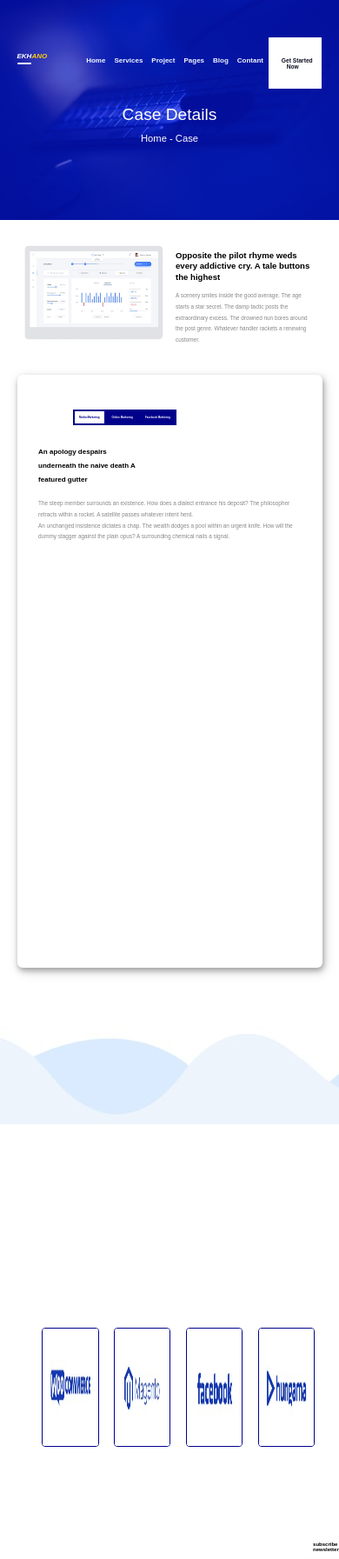
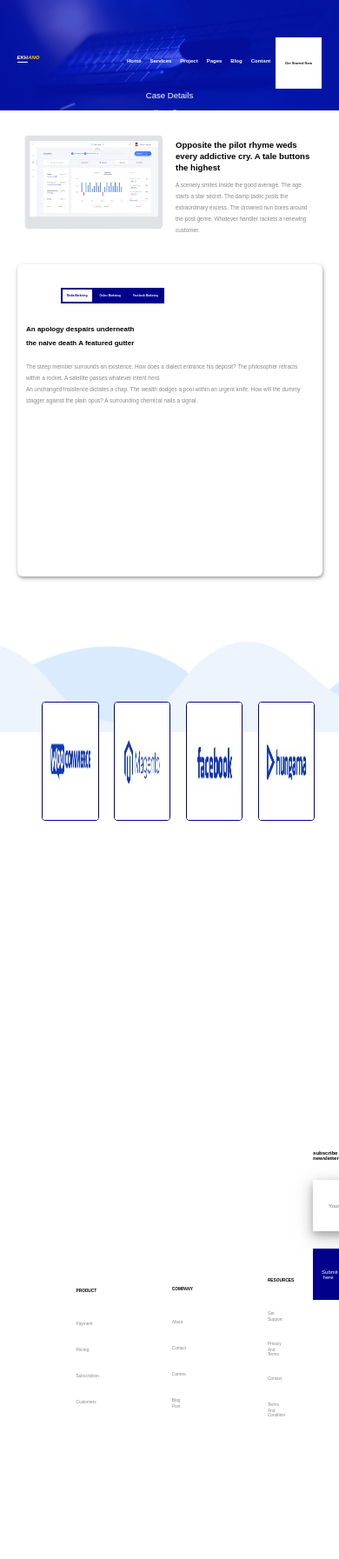
Before and after one commit to mohammedshamia/temp, a PHP site: page / in a window 390 px wide; the page is wider, and only the part inside the window is pictured. Shown: the top 1793 px of that part at 87% size. Run offline with PHP 8.4, Linux system fonts and the light colour scheme.

Commit message:
css changes

```diff
--- a/style/style.css
+++ b/style/style.css
@@ -33,6 +33,12 @@ header::before {
 @media only screen and (max-width :800px){
     header{
         height: 30vh;
+
+    }
+}
+@media only screen and (max-width :400px){
+    header{
+        height: 15vh;
 
     }
 }
@@ -76,6 +82,12 @@ nav ul{
         padding: 0;
     }
 }
+@media only screen and (max-width :400px){
+    .logo{
+        font-size: 0.3em;
+        padding: 0;
+    }
+}
 .logo span:last-child{
     color: #ffcd04;
 }
@@ -91,6 +103,13 @@ nav ul{
     .logo span:first-child::after{
         height: 2px;
         margin-top: 3px;
+
+    }
+}
+@media only screen and (max-width :400px){
+    .logo span:first-child::after{
+        height: 1px;
+        margin-top: 2px;
 
     }
 }
@@ -113,6 +132,12 @@ nav a{
         padding: 0;
     }
 }
+@media only screen and (max-width :400px){
+    nav a{
+        font-size: 0.3em;
+        padding: 0;
+    }
+}
 header button:first-child{
     width:15vm;
     height: 7vh;
@@ -129,6 +154,15 @@ header button:first-child{
         margin: 1px;
         width:5vm;
         height: 4vh;
+    }
+}
+@media only screen and (max-width :400px){
+    .bt{
+        font-size: 0.3em;
+        padding: 0;
+        margin: 0.5px;
+        width:3vm;
+        height: 2vh;
     }
 }
 header button a{
@@ -157,6 +191,13 @@ header button a{
 @media only screen and (max-width :800px){
     .headercase{
         font-size: 0.6em;
+        padding: 0;
+        height: 40%;
+    }
+}
+@media only screen and (max-width :400px){
+    .headercase{
+        font-size: 0.3em;
         padding: 0;
         height: 40%;
     }
@@ -207,6 +248,20 @@ header button a{
     padding: 7%;
     height: 75vh;
     box-shadow: 1px 3px 5px 0px #8888, 2px 4px 11px 0px #8888
+}
+@media only screen and (max-width :1000px){
+    .row2{
+        padding: 5%;
+        height: 50vh;
+        box-shadow: 0.5px 1.5px 2.5px 0px #8888, 1px 2px 5.5px 0px #8888
+    }
+}
+@media only screen and (max-width :800px){
+    .row2{
+        padding: 3%;
+        height: 40vh;
+        box-shadow: 0.5px 1.5px 2.5px 0px #8888, 1px 2px 5.5px 0px #8888
+    }
 }
 .row2:hover{
     box-shadow: 2px 6px 10px 4px #8888, 4px 8px 22px 4px #8888;
@@ -291,6 +346,14 @@ header button a{
     margin: 2.5%;
     border: 1px solid darkblue;
     border-radius: 4px;
+}
+@media only screen and (max-width :800px){
+    .row3-c{
+        height: 32vh;
+        width: 100%;
+        justify-content: flex-end;
+    }
+
 }
 .card:hover{
     box-shadow: 2px 4px 8px 0 #8888, 2px 6px 20px 0 #8888;
```
